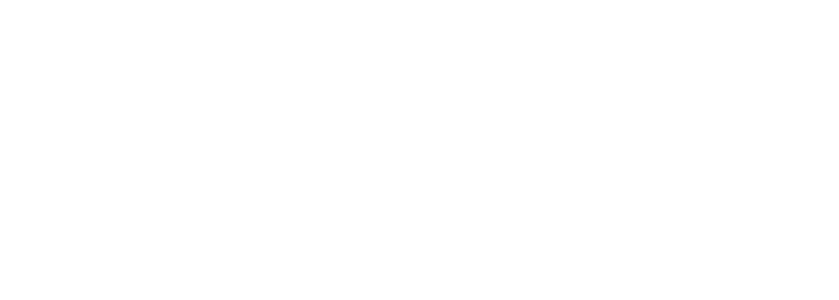
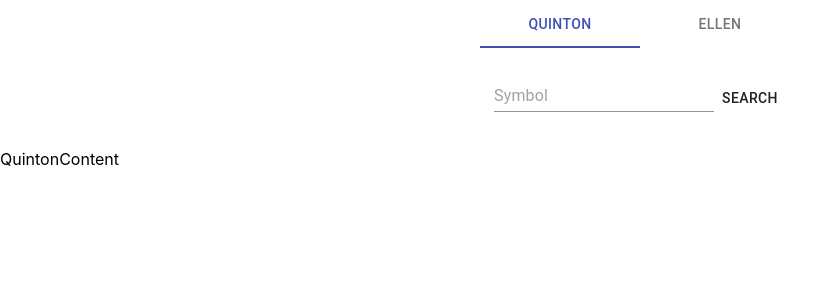
Before and after one commit to quintonlucyk/asset-assist, a React (Create React App) app: page / in a window 1280 px wide. Shown: the top 300 px of the page, without its empty margins (0-839 px from the left). Built offline with nearby package versions, Linux system fonts and the light colour scheme.

Commit message:
Trying hash router

```diff
--- a/src/App.tsx
+++ b/src/App.tsx
@@ -1,6 +1,6 @@
 import React from "react";
 import { Tabs, Tab, TextField, Button } from "@material-ui/core";
-import { BrowserRouter as Router, Switch, Route, Link } from "react-router-dom";
+import { HashRouter as Router, Switch, Route, Link } from "react-router-dom";
 import { useQuery, QueryCache, ReactQueryCacheProvider } from "react-query";
 import QuintonContent from "./tabs/QuintonContent";
 import EllenContent from "./tabs/EllenContent";
@@ -32,17 +32,17 @@
     <ReactQueryCacheProvider queryCache={queryCache}>
       <Router>
         <Route
-          path={BASE_PATH}
+          path="/"
           render={({ location }) => (
             <>
               <Tabs
-                value={location.pathname === BASE_PATH + "/ellen" ? 1 : 0}
+                value={location.pathname === "/ellen" ? 1 : 0}
                 indicatorColor="primary"
                 textColor="primary"
                 centered
               >
-                <Tab label="Quinton" component={Link} to={BASE_PATH + "/"} />
-                <Tab label="Ellen" component={Link} to={BASE_PATH + "/ellen"} />
+                <Tab label="Quinton" component={Link} to="/" />
+                <Tab label="Ellen" component={Link} to="/ellen" />
               </Tabs>
               <div className="symbolInput">
                 <form noValidate autoComplete="off" onSubmit={handleSubmit}>
@@ -56,7 +56,7 @@
               </div>
               <Switch>
                 <Route
-                  path={BASE_PATH + "/ellen"}
+                  path="/ellen"
                   render={() => (
                     <EllenContent
                       data={data}
@@ -65,10 +65,7 @@
                     />
                   )}
                 />
-                <Route
-                  path={BASE_PATH + "/"}
-                  render={() => <QuintonContent />}
-                />
+                <Route path="/" render={() => <QuintonContent />} />
               </Switch>
             </>
           )}
```
